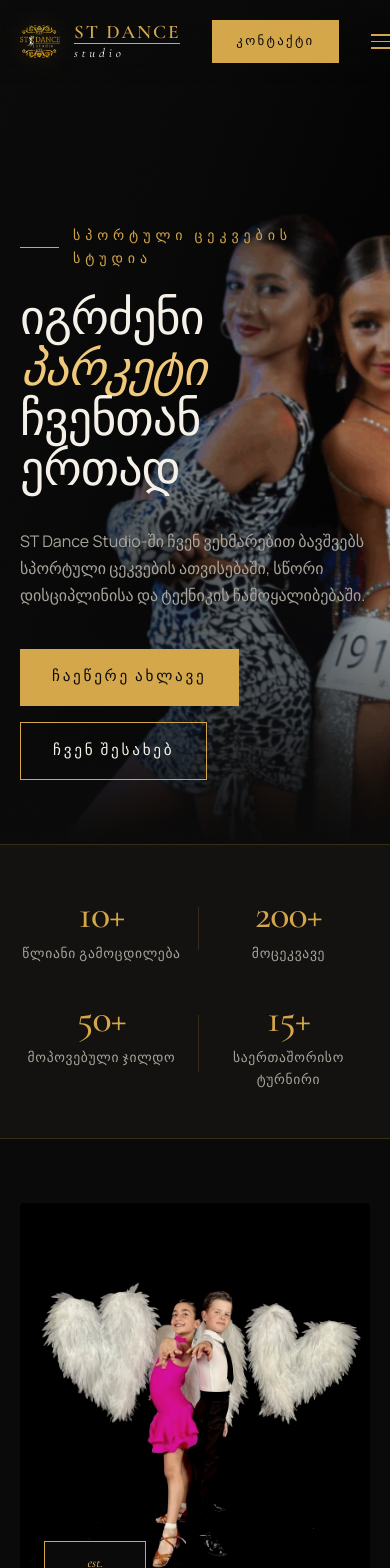
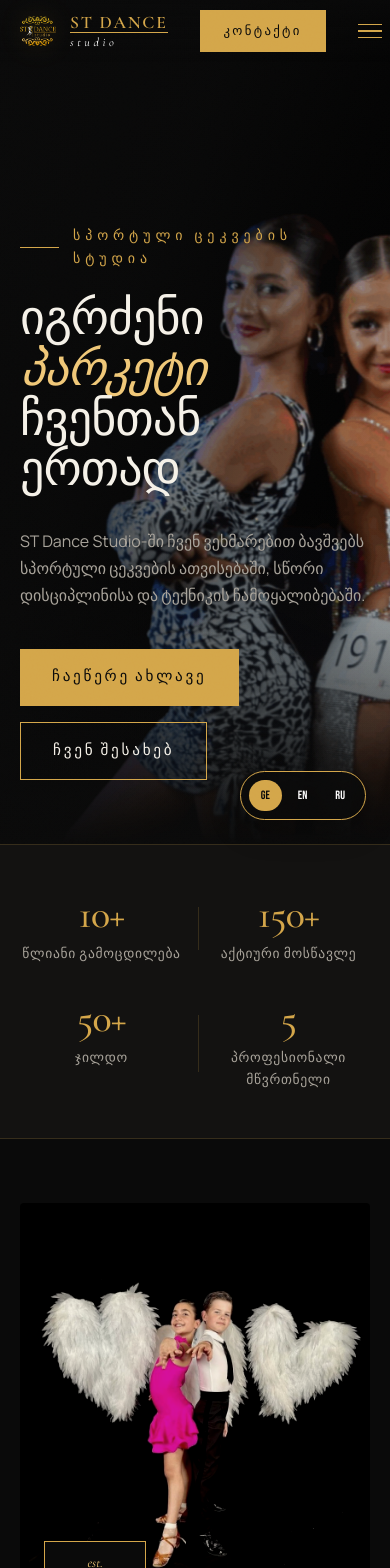
Before and after one commit to TSERJ13/stdancestudio, a React (Vite) app: page / in a window 390 px wide. Shown: the top 1568 px of the page. Built offline with nearby package versions, Linux system fonts and the light colour scheme.

Commit message:
Fix mobile header UI, burger position, and add floating language switcher

```diff
--- a/index.html
+++ b/index.html
@@ -4,11 +4,11 @@
     <meta charset="UTF-8" />
     <link rel="icon" type="image/png" href="/favicon.png" />
     <link rel="apple-touch-icon" href="/apple-touch-icon.png" />
-    <meta name="viewport" content="width=device-width, initial-scale=1.0" />
+    <meta name="viewport" content="width=device-width, initial-scale=1.0, viewport-fit=cover" />
     <meta name="description" content="ST Dance Studio — სპორტული ცეკვების სტუდია ბათუმში. სერგი წივწივაძის ხელმძღვანელობით." />
     <meta name="theme-color" content="#000000" />
     <meta name="apple-mobile-web-app-capable" content="yes" />
-    <meta name="apple-mobile-web-app-status-bar-style" content="black-translucent" />
+    <meta name="apple-mobile-web-app-status-bar-style" content="black" />
 
     <!-- Open Graph -->
     <meta property="og:title" content="ST Dance Studio" />
--- a/src/components/Header.css
+++ b/src/components/Header.css
@@ -215,23 +215,41 @@
   letter-spacing: 0.1em;
   padding: 0.25rem 0.5rem;
   cursor: pointer;
-  transition: color 0.3s var(--ease);
+  transition: all 0.3s var(--ease);
+  display: flex;
+  align-items: center;
+  gap: 0.4rem;
+}
+
+.lang-switcher .flag {
+  font-size: 1rem;
 }
 
 .lang-switcher button:hover,
 .lang-switcher button.active {
   color: var(--color-gold);
+  transform: translateY(-1px);
 }
 
-.mobile-menu .lang-switcher {
-  margin-top: auto;
-  margin-left: 0;
-  padding-top: 2rem;
-  justify-content: center;
+.lang-switcher.is-mobile {
+  justify-content: flex-start;
+  padding-left: 0;
+  gap: 1.5rem;
+}
+
+.lang-switcher.is-mobile button {
+  font-size: 1rem;
+}
+
+.lang-switcher.is-mobile .flag {
+  font-size: 1.4rem;
 }
 
 /* Responsive */
 @media (max-width: 1024px) {
+  .header {
+    padding-block: 0.75rem;
+  }
   .header__nav,
   .header__cta,
   .header .lang-switcher {
@@ -239,18 +257,68 @@
   }
   .header__burger {
     display: flex;
+    margin-right: -0.5rem;
   }
 }
 
 @media (max-width: 480px) {
+  .header {
+    padding-block: 0.6rem;
+  }
   .header__brand-name {
-    font-size: 1.15rem;
+    font-size: 1.05rem;
   }
   .header__brand-sub {
-    font-size: 0.75rem;
+    font-size: 0.7rem;
   }
   .header__logo {
-    width: 40px;
-    height: 40px;
+    width: 36px;
+    height: 36px;
   }
 }
+
+/* Floating Switcher */
+.floating-lang {
+  display: none;
+}
+
+@media (max-width: 1024px) {
+  .floating-lang {
+    display: flex;
+    position: fixed;
+    bottom: 1.5rem;
+    right: 1.5rem;
+    z-index: 99;
+    background: rgba(10, 10, 10, 0.85);
+    backdrop-filter: blur(12px);
+    -webkit-backdrop-filter: blur(12px);
+    border: 1px solid var(--color-gold);
+    border-radius: 30px;
+    padding: 0.5rem;
+    gap: 0.25rem;
+    box-shadow: 0 8px 32px rgba(0,0,0,0.3);
+  }
+
+  .floating-lang button {
+    background: transparent;
+    border: 0;
+    color: #fff;
+    font-family: var(--font-accent);
+    font-size: 0.75rem;
+    padding: 0.5rem 0.75rem;
+    border-radius: 20px;
+    transition: all 0.3s var(--ease);
+    display: flex;
+    align-items: center;
+    gap: 0.4rem;
+  }
+
+  .floating-lang button.active {
+    background: var(--color-gold);
+    color: var(--color-bg);
+  }
+
+  .floating-lang .flag {
+    font-size: 1.1rem;
+  }
+}
--- a/src/components/Header.jsx
+++ b/src/components/Header.jsx
@@ -7,7 +7,24 @@ const LanguageSwitcher = () => {
   const { lang, setLang } = useLanguage()
   return (
     <div className="lang-switcher">
-      <button onClick={() => setLang('ka')} className={lang === 'ka' ? 'active' : ''}>KA</button>
+      <button onClick={() => setLang('ka')} className={lang === 'ka' ? 'active' : ''}>
+        <span className="flag">🇬🇪</span> GE
+      </button>
+      <button onClick={() => setLang('en')} className={lang === 'en' ? 'active' : ''}>
+        <span className="flag">🇺🇸</span> EN
+      </button>
+      <button onClick={() => setLang('ru')} className={lang === 'ru' ? 'active' : ''}>
+        <span className="flag">🇷🇺</span> RU
+      </button>
+    </div>
+  )
+}
+
+const FloatingLangSwitcher = () => {
+  const { lang, setLang } = useLanguage()
+  return (
+    <div className="floating-lang">
+      <button onClick={() => setLang('ka')} className={lang === 'ka' ? 'active' : ''}>GE</button>
       <button onClick={() => setLang('en')} className={lang === 'en' ? 'active' : ''}>EN</button>
       <button onClick={() => setLang('ru')} className={lang === 'ru' ? 'active' : ''}>RU</button>
     </div>
@@ -39,14 +56,15 @@ export default function Header() {
   ]
 
   return (
+    <>
       <header className={`header ${scrolled ? 'is-scrolled' : ''}`}>
         <div className="header__inner container">
           <Link to="/" className="header__brand" onClick={() => setMobileOpen(false)}>
             <img src="/images/logo-transparent.png" alt="ST Dance Studio" className="header__logo" />
             <div className="header__brand-text" style={{ fontFamily: '"Times New Roman", Times, serif', textTransform: 'uppercase' }}>
-            <span className="header__brand-name" style={{ color: 'var(--color-gold)', fontSize: '1.2rem', letterSpacing: '0.1em' }}>ST DANCE</span>
+              <span className="header__brand-name" style={{ color: 'var(--color-gold)', fontSize: '1.1rem', letterSpacing: '0.1em' }}>ST DANCE</span>
               <div style={{ height: '1px', background: 'var(--color-gold)', margin: '1px 0' }}></div>
-            <span className="header__brand-sub" style={{ color: '#fff', fontSize: '0.8rem', letterSpacing: '0.3em', textTransform: 'lowercase' }}>studio</span>
+              <span className="header__brand-sub" style={{ color: '#fff', fontSize: '0.75rem', letterSpacing: '0.3em', textTransform: 'lowercase' }}>studio</span>
             </div>
           </Link>
 
@@ -107,8 +125,9 @@ export default function Header() {
           >
             {t('nav.contact')}
           </Link>
-        <LanguageSwitcher />
         </div>
       </header>
+      <FloatingLangSwitcher />
+    </>
   )
 }
--- a/src/data/translations.js
+++ b/src/data/translations.js
@@ -15,6 +15,12 @@ export const translations = {
       desc: 'ST Dance Studio-ში ჩვენ ვეხმარებით ბავშვებს სპორტული ცეკვების ათვისებაში, სწორი დისციპლინისა და ტექნიკის ჩამოყალიბებაში.',
       cta: 'ჩაეწერე ახლავე',
     },
+    stats: {
+      exp: 'წლიანი გამოცდილება',
+      students: 'აქტიური მოსწავლე',
+      awards: 'ჯილდო',
+      trainers: 'პროფესიონალი მწვრთნელი'
+    },
     about: {
       title: 'სტუდია, სადაც შედეგი ფასდება',
       story: 'სპორტი, რომელიც აყალიბებს ხასიათს',
@@ -26,6 +32,7 @@ export const translations = {
       address: 'მისამართი',
       phone: 'ტელეფონი',
       email: 'ელ-ფოსტა',
+      send: 'გაგზავნა'
     }
   },
   en: {
@@ -44,6 +51,12 @@ export const translations = {
       desc: 'At ST Dance Studio, we help children master sports dance, developing discipline and proper technique.',
       cta: 'Join Now',
     },
+    stats: {
+      exp: 'Years Experience',
+      students: 'Active Students',
+      awards: 'Awards Won',
+      trainers: 'Pro Trainers'
+    },
     about: {
       title: 'Studio Where Results Matter',
       story: 'Sport that Builds Character',
@@ -55,6 +68,7 @@ export const translations = {
       address: 'Address',
       phone: 'Phone',
       email: 'Email',
+      send: 'Send Message'
     }
   },
   ru: {
@@ -73,6 +87,12 @@ export const translations = {
       desc: 'В ST Dance Studio мы помогаем детям освоить спортивные танцы, развивая дисциплину и правильную технику.',
       cta: 'Записаться',
     },
+    stats: {
+      exp: 'Лет Опыта',
+      students: 'Активных Учеников',
+      awards: 'Наград',
+      trainers: 'Тренеров'
+    },
     about: {
       title: 'Студия, где ценится результат',
       story: 'Спорт, который формирует характер',
@@ -84,6 +104,7 @@ export const translations = {
       address: 'Адрес',
       phone: 'Телефон',
       email: 'Эл. почта',
+      send: 'Отправить'
     }
   }
 }
--- a/src/pages/Home.jsx
+++ b/src/pages/Home.jsx
@@ -62,12 +62,22 @@ export default function Home() {
       {/* ===================== STATS ===================== */}
       <section className="stats">
         <div className="container stats__inner">
-          {stats.map((s, i) => (
-            <div key={i} className="stat">
-              <div className="stat__value display">{s.value}</div>
-              <div className="stat__label">{s.label}</div>
-            </div>
-          ))}
+          <div className="stat">
+            <div className="stat__value display">10+</div>
+            <div className="stat__label">{t('stats.exp')}</div>
+          </div>
+          <div className="stat">
+            <div className="stat__value display">150+</div>
+            <div className="stat__label">{t('stats.students')}</div>
+          </div>
+          <div className="stat">
+            <div className="stat__value display">50+</div>
+            <div className="stat__label">{t('stats.awards')}</div>
+          </div>
+          <div className="stat">
+            <div className="stat__value display">5</div>
+            <div className="stat__label">{t('stats.trainers')}</div>
+          </div>
         </div>
       </section>
 
```
Lines whose indentation alone changed are shown as unchanged.
